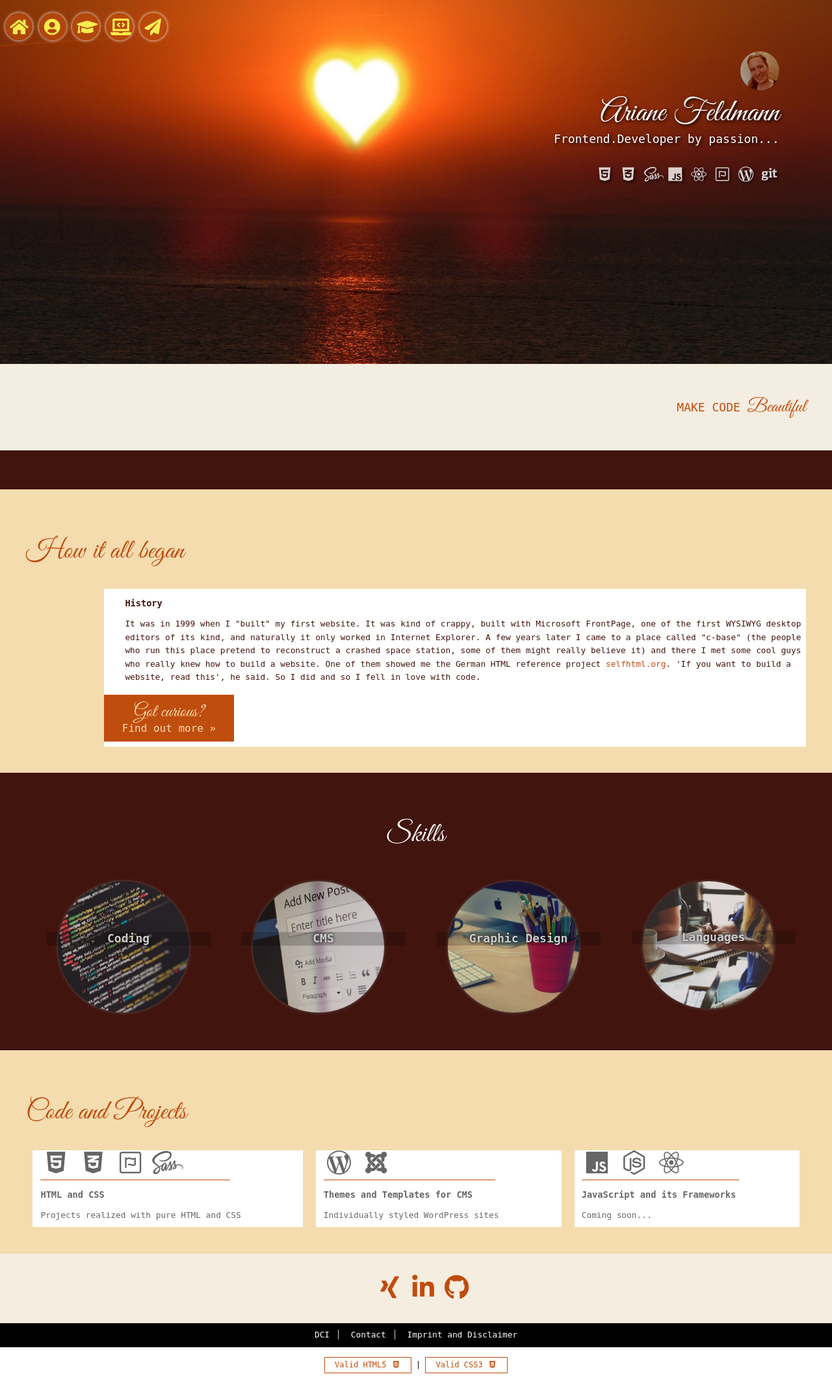
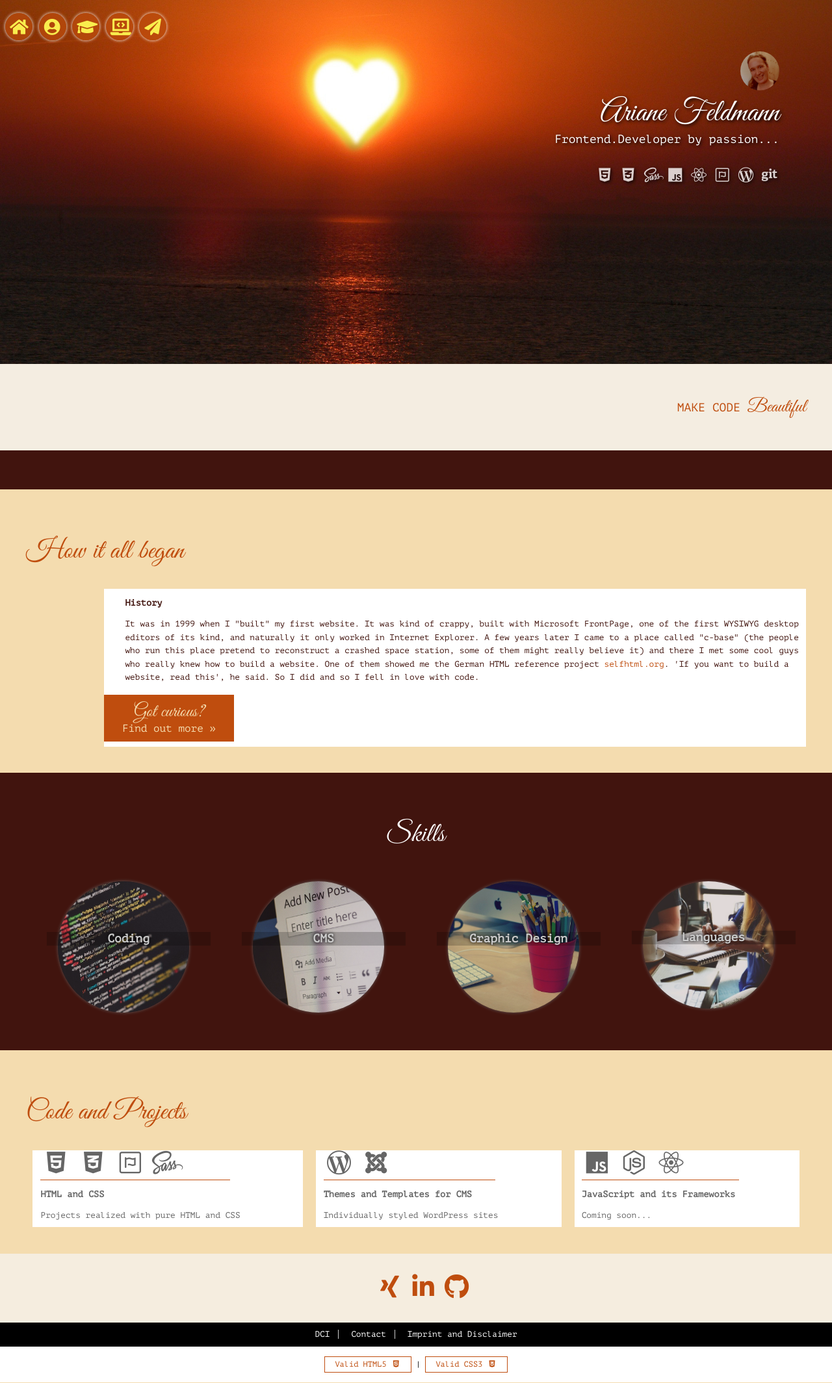
Before and after one commit to FeliOdras/PortfolioWebsite, a PHP site: page /index.php in a window 1280 px wide. Shown: the whole page at 65% size. Run offline with PHP 8.4, Linux system fonts and the light colour scheme; some libraries are stand-ins or nearby versions; some web fonts are replaced.

Commit message:
Adjusted font path

```diff
--- a/assets/css/style.css
+++ b/assets/css/style.css
@@ -7,9 +7,9 @@ If you are interested in some more support feel encouraged to contact me on aria
   font-family: 'PT Mono';
   font-style: normal;
   font-weight: 400;
-  src: url("../fonts/pt-mono-v5-latin-ext_latin-regular.eot");
+  src: url("../fonts/pt-mono-v5-latin-regular.eot");
   /* IE9 Compat Modes */
-  src: local("PT Mono"), local("PTMono-Regular"), url("../fonts/pt-mono-v5-latin-ext_latin-regular.eot?#iefix") format("embedded-opentype"), url("../fonts/pt-mono-v5-latin-ext_latin-regular.woff2") format("woff2"), url("../fonts/pt-mono-v5-latin-ext_latin-regular.woff") format("woff"), url("../fonts/pt-mono-v5-latin-ext_latin-regular.ttf") format("truetype"), url("../fonts/pt-mono-v5-latin-ext_latin-regular.svg#PTMono") format("svg");
+  src: local("PT Mono"), local("PTMono-Regular"), url("../fonts/pt-mono-v5-latin-regular.eot?#iefix") format("embedded-opentype"), url("../fonts/pt-mono-v5-latin-regular.woff2") format("woff2"), url("../fonts/pt-mono-v5-latin-regular.woff") format("woff"), url("../fonts/pt-mono-v5-latin-regular.ttf") format("truetype"), url("../fonts/pt-mono-v5-latin-regular.svg#PTMono") format("svg");
   /* Legacy iOS */ }
 
 @font-face {
--- a/assets/scss/partials/_fonts.scss
+++ b/assets/scss/partials/_fonts.scss
@@ -5,18 +5,18 @@
     font-family: 'PT Mono';
     font-style: normal;
     font-weight: 400;
-    src: url('../fonts/pt-mono-v5-latin-ext_latin-regular.eot');
+    src: url('../fonts/pt-mono-v5-latin-regular.eot');
     /* IE9 Compat Modes */
     src: local('PT Mono'), local('PTMono-Regular'),
-        url('../fonts/pt-mono-v5-latin-ext_latin-regular.eot?#iefix') format('embedded-opentype'),
+        url('../fonts/pt-mono-v5-latin-regular.eot?#iefix') format('embedded-opentype'),
         /* IE6-IE8 */
-        url('../fonts/pt-mono-v5-latin-ext_latin-regular.woff2') format('woff2'),
+        url('../fonts/pt-mono-v5-latin-regular.woff2') format('woff2'),
         /* Super Modern Browsers */
-        url('../fonts/pt-mono-v5-latin-ext_latin-regular.woff') format('woff'),
+        url('../fonts/pt-mono-v5-latin-regular.woff') format('woff'),
         /* Modern Browsers */
-        url('../fonts/pt-mono-v5-latin-ext_latin-regular.ttf') format('truetype'),
+        url('../fonts/pt-mono-v5-latin-regular.ttf') format('truetype'),
         /* Safari, Android, iOS */
-        url('../fonts/pt-mono-v5-latin-ext_latin-regular.svg#PTMono') format('svg');
+        url('../fonts/pt-mono-v5-latin-regular.svg#PTMono') format('svg');
     /* Legacy iOS */
 }
 
```
